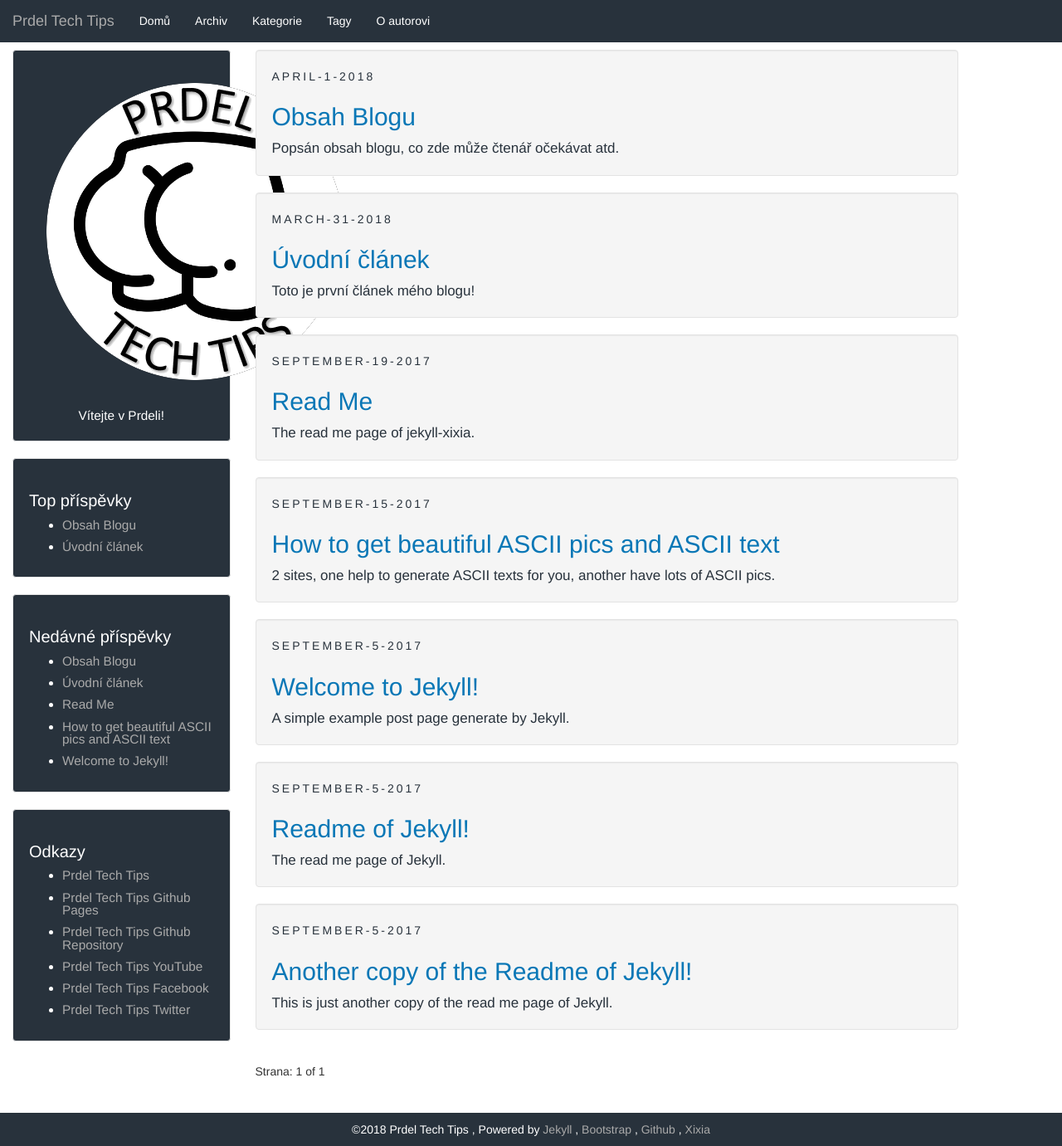
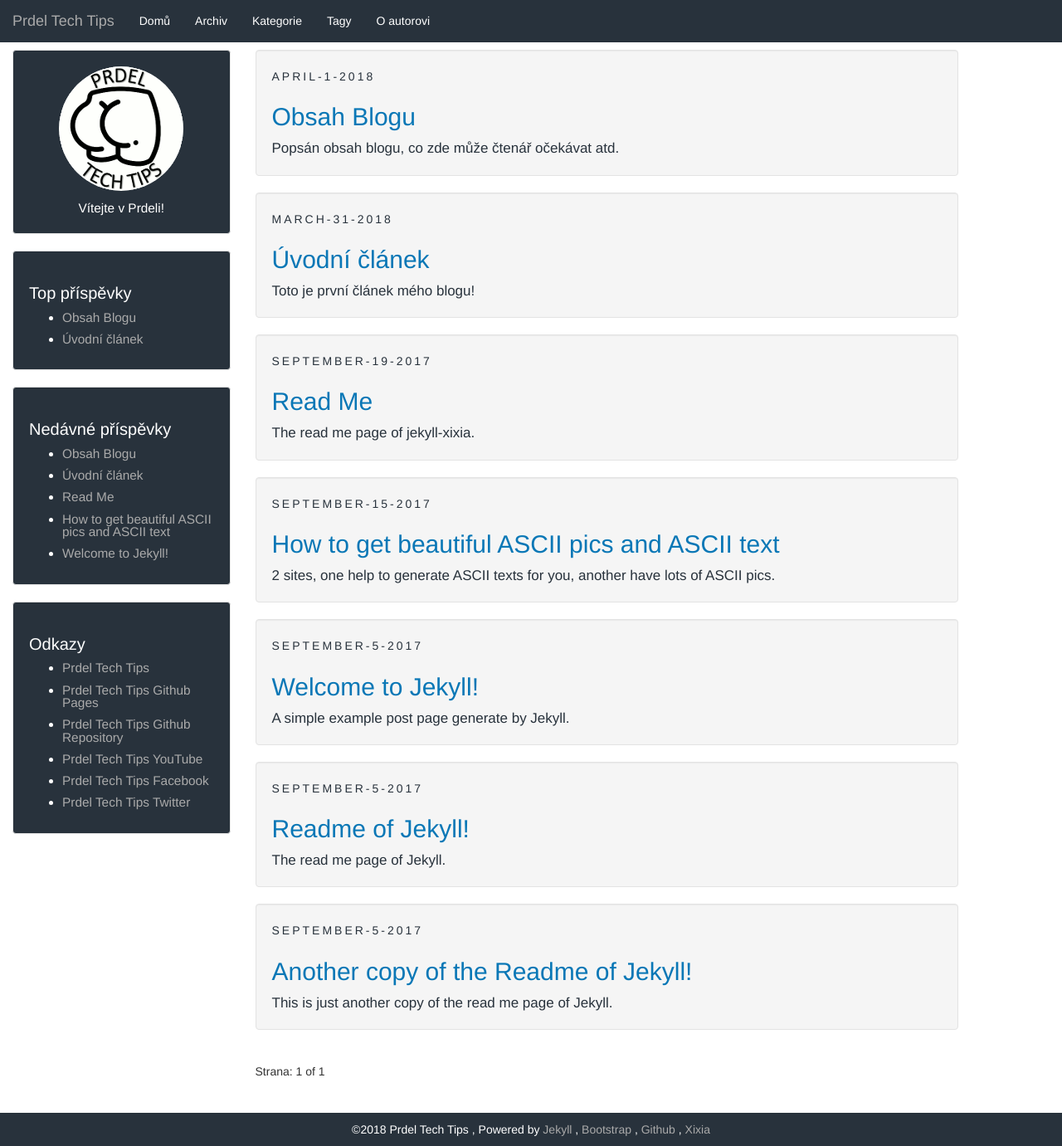
Before and after one commit to prdeltechtips/PrdelTechTips, a Jekyll site: the page built from index.html, in a window 1280 px wide and 1381 px high. Shown: the whole window at 83% size. Built offline with Jekyll 4.4.1, drawn with Linux system fonts in a browser that asks for light colours; the list of posts is cut into pages by our own code.

Commit message:
Update sidebar.html

```diff
--- a/_includes/sidebar.html
+++ b/_includes/sidebar.html
@@ -2,7 +2,7 @@
 <div class="sidebar well">
     <header class="sidebar-header" role="banner">
         <a href="{{ site.baseurl }}/">
-            <img src="{{ site.baseurl }}/assets/images/favicon.png" class="img-circle" />
+            <img src="{{ site.baseurl }}/assets/images/prdeltechtips-circled.gif" class="img-circle" />
         </a>
         <!--
         <h3 class="title">
```
